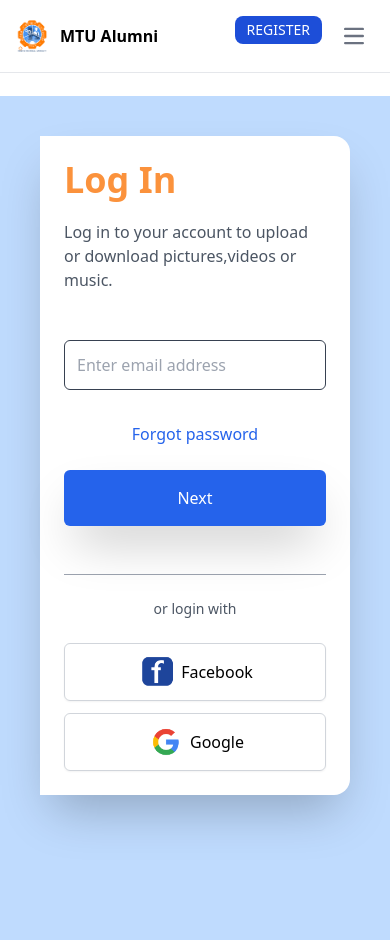
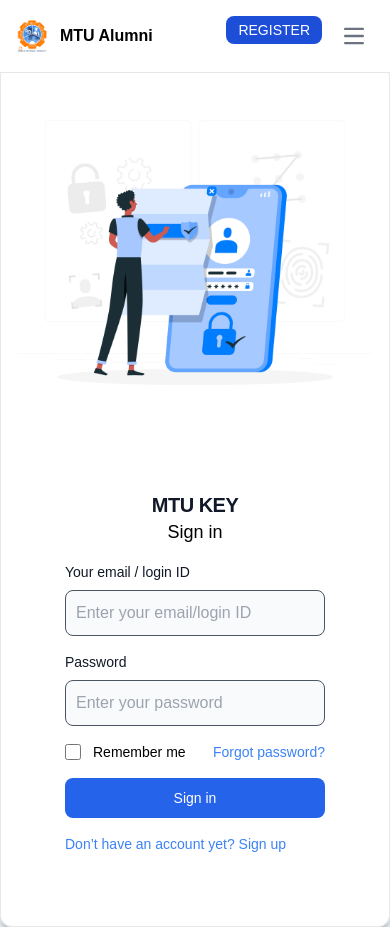
Before and after one commit to diyabarta-naorem/Alumni-Management-System, a React (Create React App) app in the folder frontend/: page /login in a window 390 px wide. Built offline with nearby package versions, Linux system fonts and the light colour scheme.

Commit message:
login page and it responsive completed

```diff
--- a/frontend/src/App.jsx
+++ b/frontend/src/App.jsx
@@ -4,7 +4,8 @@
 import Home from './pages/home';
 import AboutUs from './pages/aboutUs'
 import Services from './pages/services';
-import Login from './pages/login';
+import Login from './pages/login/login';
+
 
 
 function App() {
--- a/frontend/src/common/Navbar.jsx
+++ b/frontend/src/common/Navbar.jsx
@@ -11,7 +11,7 @@
   };
 
   return (
-    <nav className="bg-white dark:bg-gray-900 fixed w-full top-0 start-0 border-b border-gray-200 dark:border-gray-600 z-40">
+    <nav className="bg-white font-poppins dark:bg-gray-900 fixed w-full top-0 start-0 border-b border-gray-200 dark:border-gray-600 z-40">
       <div className="w-full flex flex-row items-center justify-between mx-auto p-4">
         <NavLink to="/" className="flex items-center space-x-3 rtl:space-x-reverse">
           <img src={mtuLogo} className="h-8 md:h-12" alt="MTU Logo" />
--- a/frontend/src/common/upSection.jsx
+++ b/frontend/src/common/upSection.jsx
@@ -1,11 +1,11 @@
 // import phonePic from "../assets/phone.jpg";
 import upperImg from "../assets/upSection/upperImage.jpg";
-export default function Upsection({title, description, link}) {
+export default function Upsection({title, description}) {
     return (
-        <div className="relative h-54">
+        <div className="relative h-54 font-poppins">
         <img src={upperImg}alt="contactPic" className="h-[500px] w-full bg-cover bg-center object-cover md:h-96"></img>
         <div className="absolute inset-0 p-16 md:py-32 bg-black bg-opacity-70 flex flex-col items-center h-[500px] z-20 space-y-4 md:h-96 md:px-52">
-                <h1 className="text-white text-3xl font-bold text-center">{title}</h1>
+                <h1 className="text-white text-3xl font-bold text-center ">{title}</h1>
                 <p className="text-white text-center">{description}</p>
                 <button className="bg-Bluee px-6 py-2 text-white hover:bg-blue-800">Let's See</button>
         </div>
--- a/frontend/src/index.css
+++ b/frontend/src/index.css
@@ -1,4 +1,4 @@
 @tailwind base;
 @tailwind components;
 @tailwind utilities;
-@import url('https://fonts.googleapis.com/css2?family=Poppins:wght@300;400;500;600&display=swap');
+@import url('https://fonts.googleapis.com/css2?family=Poppins:wght@300;400;500;600;700&display=swap');
--- a/frontend/src/pages/contact.jsx
+++ b/frontend/src/pages/contact.jsx
@@ -6,7 +6,7 @@
 
 export default function Contact() {
   return (
-    <div className="mt-[54px]">
+    <div className="mt-[54px] w-full font-poppins">
       <Upsection title={UpsectionContent[0].title } description={UpsectionContent[0].description} />
       <div className="flex items-center justify-center">
         <div className="mt-8 md:relative flex flex-col items-center justify-around rounded-md shadow-lg bg-blue-100 space-x-72 w-1/2 md:flex-row md:space-y-0 ">
--- a/frontend/src/pages/login.jsx
+++ /dev/null
@@ -1,47 +0,0 @@
-import alumni from "../assets/alumniGroupFoto.jpg"
-import FbLogo from "../assets/logos/fbLogo.png"
-import GoogleLogo from "../assets/logos/googleLogo.png"
-
-export default function LogIn(){
-    return(
-        <div class="h-screen mt-24 bg-blue-200">
-        <div class="flex justify-center items-center rounded-2xl p-10 w-auto">
-            <div class="h-[640px]">
-                <div class=" h-full flex items-center justify-center">
-                    <img src={alumni} alt="" class="max-w-1/2 rounded-l-2xl hidden object-cover w-full h-full md:block hover:shadow-xl"/>
-                </div>
-            </div>
-
-
-            <i class="fa-regular fa-circle-xmark absolute top-5 right-5 text-white text-2xl rounded-full"></i>
-
-            <div class="relative flex flex-row bg-white rounded-r-2xl shadow-2xl md:flex-row md:space-y-0">
-                <div class="p-6 md:p-20" >
-                    <h1 class="font-bold font-poppins mb-5 text-orange-400 text-4xl">Log In</h1>
-                    <p class="max-w-sm font-poppins text-gray-600 mb-12">Log in to your account to upload or download pictures,videos or music.</p>
-                    <input class="w-full py-3 px-3 border border-gray-700 rounded-md placeholder:font-light" type="text" placeholder="Enter email address"/>
-                    <div class="flex flex-col items-center justify-center mt-8 space-y-6 md:flex-row md:space-0">
-                        <div class="font-thin text-blue-600 cursor-pointer hover:underline underline-offset-1">Forgot password</div>
-                        <button class="w-full md:width-auto rounded-md justify-center items-center p-4 bg-blue-600 shadow-2xl text-white hover:bg-blue-800 transition hover:translate-y-0.5">Next</button>
-                    </div>
-                    <div class="border-b border-b-gray-400 mt-12"></div>
-                    <div class="text-center text-sm text-gray-600 py-6">or login with</div>
-                    <div class="flex flex-col space-y-3 space-x-0 md:space-y-0 md:space-x-4 md:flex-row items-center justify-center">
-                        <button class="flex items-center justify-center space-x-1 py-2 px-6 w-full border border-gray-300 rounded-md hover:opacity-90 shadow-sm hover:shadow-lg transition hover:translate-y-0.5 duration 500">
-                            <img src={FbLogo} alt="" class="w-10"/>
-                            <span class="font-poppins">Facebook</span>
-                        </button>
-                        <button class="flex items-center justify-center space-x-1 py-2 px-6 w-full border border-gray-300 rounded-md hover:opacity-90 shadow-sm hover:shadow-lg transition hover:translate-y-0.5 duration 100">
-                            <img src={GoogleLogo} alt="" class="w-10"/>
-                            <span class="font-poppins">Google</span>
-                        </button>
-                    </div>
-                </div>
-
-
-
-            </div>
-        </div>
-    </div>
-    )
-}
--- /dev/null
+++ b/frontend/src/pages/login/login.jsx
@@ -0,0 +1,90 @@
+import loginPhoto from "../../assets/loginRegister.jpg";
+
+export default function LogIn() {
+  return (
+    <div className="mt-16 flex justify-center w-screen md:mt-52">
+      <div className="p-4 flex flex-col md:flex-row  items-center justify-center space-y-0 border md:w-[900px] rounded-xl shadow-lg shadow-gray-400">
+        <div>
+          <img src={loginPhoto} alt="" className="w-[500px]" />
+        </div>
+        <div className="w-full md:w-1/2">
+          <section className="font-poppins">
+            <div className="flex flex-col items-center justify-center px-6 py-8 mx-auto lg:py-0">
+              <div className="w-full bg-white rounded-lg dark:border md:mt-0 sm:max-w-md xl:p-0">
+                <div className="p-6 space-y-4 md:space-y-6 sm:p-8">
+                  <div className="flex flex-col items-center">
+                    <h1 className="text-xl font-bold leading-tight tracking-tight md:text-2xl text-gray-900">
+                      MTU KEY
+                    </h1>
+                    <p className="text-lg font-medium">Sign in</p>
+                  </div>
+                  <form className="space-y-4 md:space-y-6" action="#">
+                    <div>
+                      <label htmlFor="email" className="block mb-2 text-sm font-medium text-gray-900">
+                        Your email / login ID
+                      </label>
+                      <input
+                        type="text"
+                        name="email"
+                        id="email"
+                        className="bg-gray-50 border text-gray-900 sm:text-sm rounded-lg focus:ring-primary-600 focus:border-primary-600 block w-full p-2.5 dark:bg-white border-gray-600 dark:placeholder-gray-400 focus:ring-blue-600"
+                        placeholder="Enter your email/login ID"
+                        required=""
+                      />
+                    </div>
+                    <div>
+                      <label htmlFor="password" className="block mb-2 text-sm font-medium text-gray-900">
+                        Password
+                      </label>
+                      <input
+                        type="password"
+                        name="password"
+                        id="password"
+                        placeholder="Enter your password"
+                        className="bg-gray-50 border text-gray-900 sm:text-sm rounded-lg focus:ring-primary-600 focus:border-primary-600 block w-full  p-2.5 border-gray-600 placeholder-gray-400 dark:focus:ring-blue-600 dark:focus:border-blue-500"
+                        required=""
+                      />
+                    </div>
+                    <div className="flex items-center justify-between">
+                      <div className="flex items-start">
+                        <div className="flex items-center h-5">
+                          <input
+                            id="remember"
+                            aria-describedby="remember"
+                            type="checkbox"
+                            className="w-4 h-4 border border-gray-300 rounded bg-gray-50 focus:ring-3 focus:ring-primary-300 dark:bg-gray-700 dark:border-gray-600 dark:focus:ring-primary-600 dark:ring-offset-gray-800"
+                            required=""
+                          />
+                        </div>
+                        <div className="ml-3 text-sm">
+                          <label htmlFor="remember" className="text-black">
+                            Remember me
+                          </label>
+                        </div>
+                      </div>
+                      <a href="#" className="text-sm font-medium text-primary-600 hover:underline text-blue-500">
+                        Forgot password?
+                      </a>
+                    </div>
+                    <button
+                      type="submit"
+                      className="w-full text-white bg-blue-600 hover:bg-primary-700 focus:ring-4 focus:outline-none focus:ring-primary-300 font-medium rounded-lg text-sm px-5 py-2.5 text-center bg-blue hover:bg-blue-700 focus:ring-primary-800"
+                    >
+                      Sign in
+                    </button>
+                    <p className="text-sm font-light text-blue-500">
+                      Don’t have an account yet?{' '}
+                      <a href="#" className="font-medium text-blue-500 hover:text-blue-600 hover:underline">
+                        Sign up
+                      </a>
+                    </p>
+                  </form>
+                </div>
+              </div>
+            </div>
+          </section>
+        </div>
+      </div>
+    </div>
+  );
+}
--- a/frontend/tailwind.config.js
+++ b/frontend/tailwind.config.js
@@ -23,7 +23,7 @@
         divBg: "#adb5bd"
       },
       fontFamily:{
-        popins:['Poppins', 'sans-serif']
+        poppins:['Poppins', 'sans-serif']
       }
     },
   },
```
Also changed, not shown: frontend/src/pages/services.jsx (+11 -11 lines).
